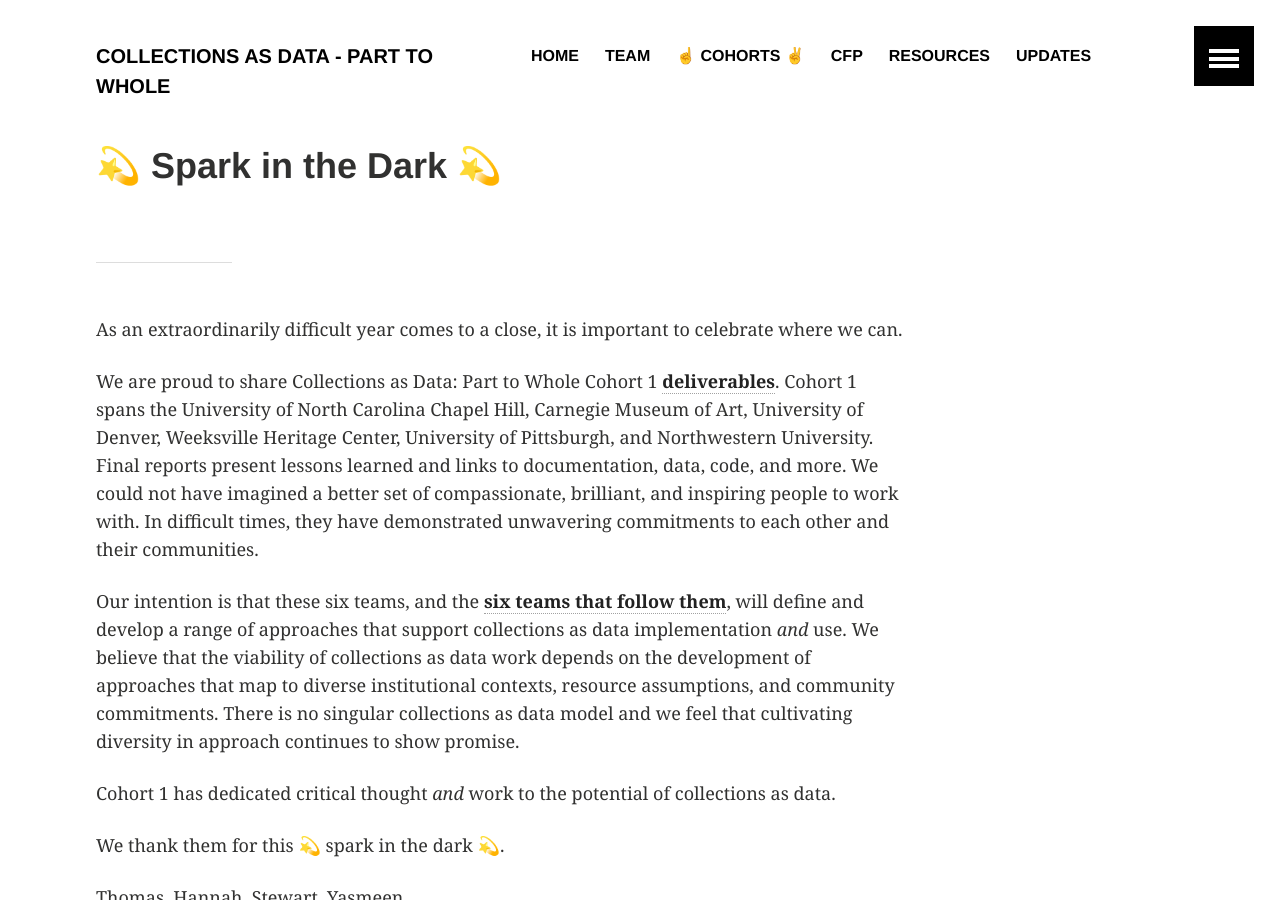
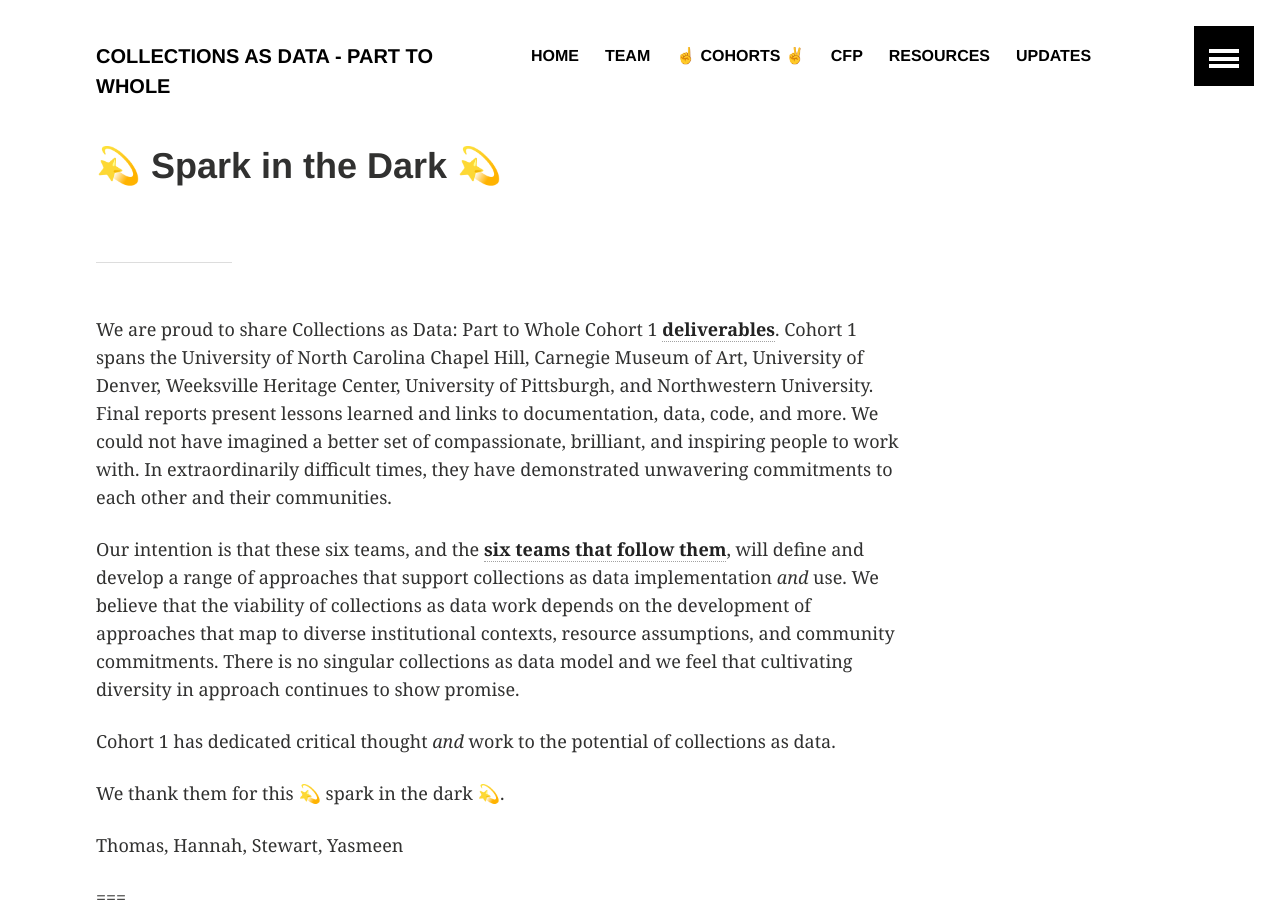
Before and after one commit to collectionsasdata/part2whole, a Jekyll site: the page built from _posts/2020-12-04-spark.markdown, in a window 1280 px wide and 900 px high. Built offline with Jekyll 4.4.1, drawn with Linux system fonts in a browser that asks for light colours.

Commit message:
Update 2020-12-04-spark.markdown

```diff
--- a/_posts/2020-12-04-spark.markdown
+++ b/_posts/2020-12-04-spark.markdown
@@ -6,9 +6,7 @@ teaser: "Cohort 1 projects complete"
 ---
 ---
 
-As an extraordinarily difficult year comes to a close, it is important to celebrate where we can.
-
-We are proud to share Collections as Data: Part to Whole Cohort 1 [**deliverables**](https://osf.io/r9n3s/wiki/home/). Cohort 1 spans the University of North Carolina Chapel Hill, Carnegie Museum of Art, University of Denver, Weeksville Heritage Center, University of Pittsburgh, and Northwestern University. Final reports present lessons learned and links to documentation, data, code, and more. We could not have imagined a better set of compassionate, brilliant, and inspiring people to work with. In difficult times, they have demonstrated unwavering commitments to each other and their communities.
+We are proud to share Collections as Data: Part to Whole Cohort 1 [**deliverables**](https://osf.io/r9n3s/wiki/home/). Cohort 1 spans the University of North Carolina Chapel Hill, Carnegie Museum of Art, University of Denver, Weeksville Heritage Center, University of Pittsburgh, and Northwestern University. Final reports present lessons learned and links to documentation, data, code, and more. We could not have imagined a better set of compassionate, brilliant, and inspiring people to work with. In extraordinarily difficult times, they have demonstrated unwavering commitments to each other and their communities.
 
 Our intention is that these six teams, and the [**six teams that follow them**](https://collectionsasdata.github.io/part2whole/cohortone/), will define and develop a range of approaches that support collections as data implementation *and* use. We believe that the viability of collections as data work depends on the development of approaches that map to diverse institutional contexts, resource assumptions, and community commitments. There is no singular collections as data model and we feel that cultivating diversity in approach continues to show promise.
 
```
